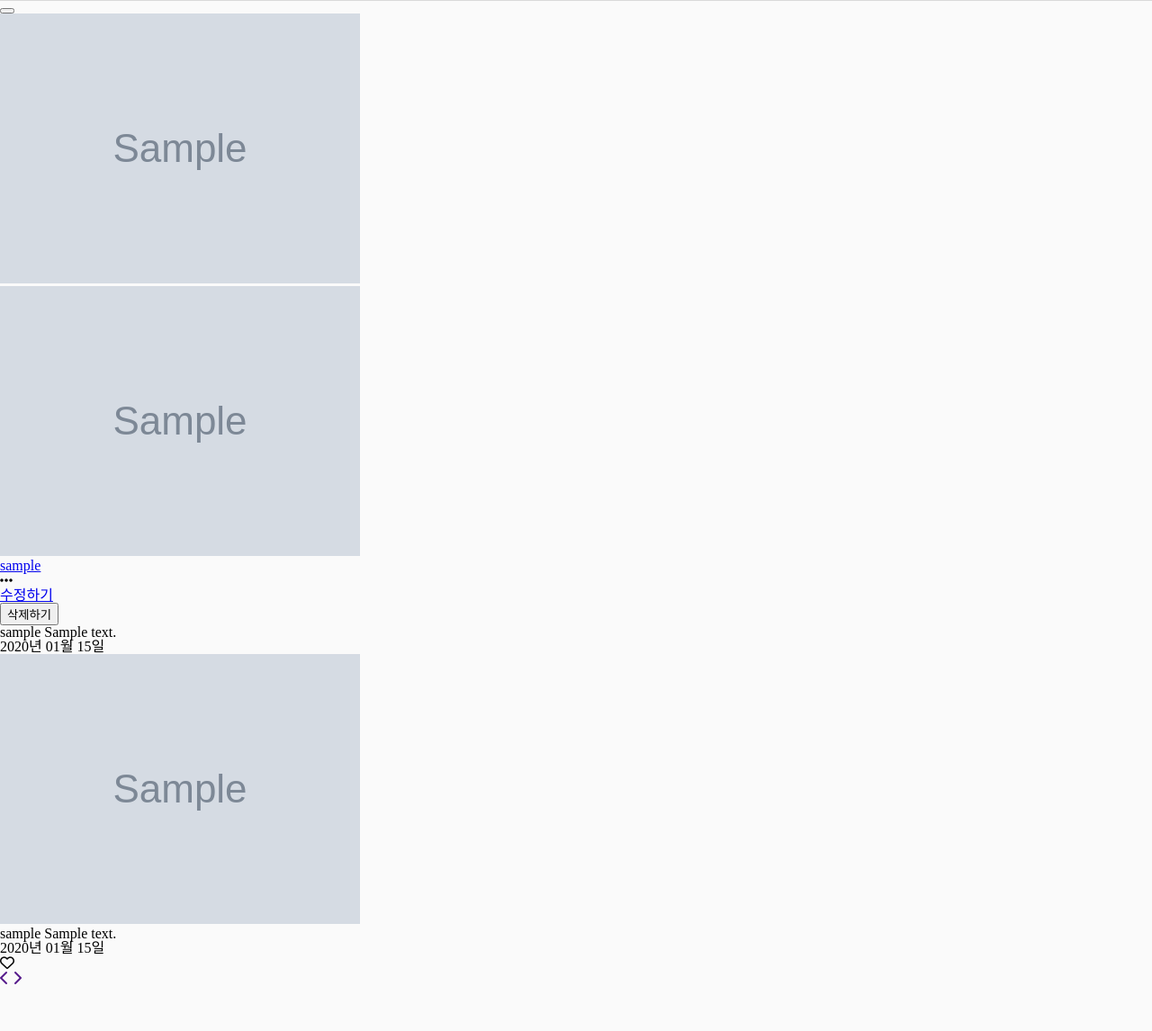
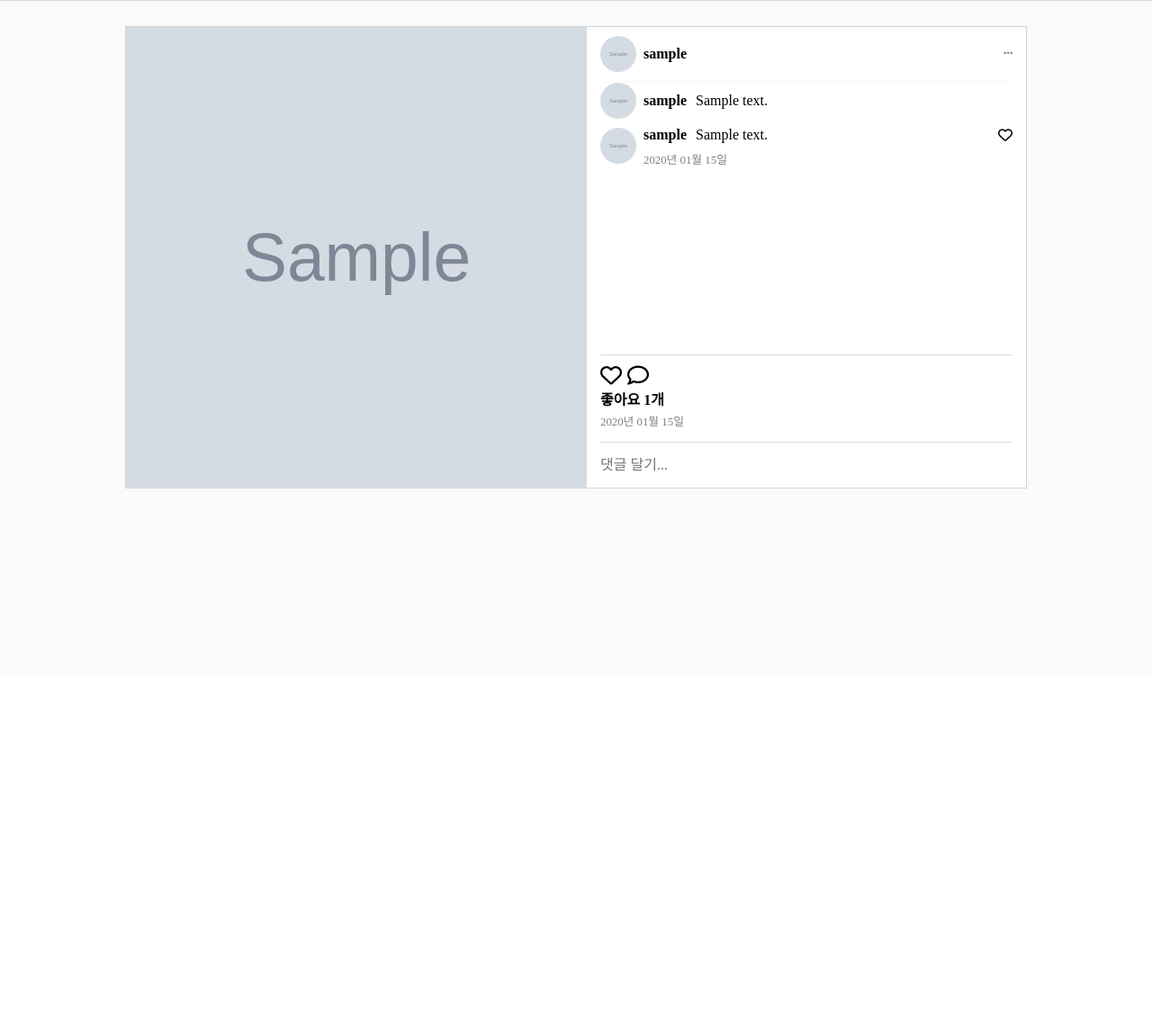
Before and after one commit to HyoJip/Hyostagram, a Django app: page /detail/1/ in a window 1280 px wide. Shown: the part 51-1197 px from the top of the page at 90% size. After the commit the page ends 594 px from the top, so only its background shows below. Run offline with Django 3.2, Linux system fonts and the light colour scheme; tables that the repository leaves empty hold one stand-in row (values such as "Sample post"); grey boxes marked "Sample" are stand-in pictures; some libraries are stand-ins or nearby versions.

Commit message:
detail page complete

```diff
--- a/photo/templates/photo/photo_detail.html
+++ b/photo/templates/photo/photo_detail.html
@@ -1,25 +1,19 @@
 {% extends "base.html" %}
 {% load static %}
+{% block css %}
+<link rel="stylesheet" href="{% static 'css/photo_detail.css' %}">
+{% endblock %}
 
 {% block content %}
 
-<div class="wrap">
-    <div class="button_wrap">
-        <div class="button_box">
-            <button class="btn_exit" value="X" />
-        </div>
-    </div>
 <div class="article_wrap">
-        <img src="{{photo.image.url}}" alt="" class="article_photo">
+    <img src="{{photo.image.url}}" alt="{{photo.content}}" class="article_photo">
     <div class="article_info">
         <section class="user_info">
             <a href="{% url 'accounts:profile' photo.user.profile.slug %}">
                 <img src="{{ photo.user.profile.profile_photo.url }}" alt="user_photo" class="user_img">
+                <span class="user_nickname">{{ photo.user.profile.nickname }}</span>
             </a>
-                <hgroup class="photo_info">
-                    <h3 class="user_nickname"><a href="{% url 'accounts:profile' photo.user.profile.slug %}">{{ photo.user.profile.nickname }}</a></h3>
-                    <h4 class="place"></h4>
-                </hgroup>
             <ul class="info_more">
                 <li><i class="fas fa-ellipsis-h"></i>
                     <ul>
@@ -35,34 +29,120 @@
                 </li>
             </ul>
         </section>
-            <section class="photo_content_wrap">
+        <section class="photo_comments">
             <h4 class="photo_content">
-                    <span class="user_nickname">{{ photo.user.profile.nickname }} </span>  {{ photo.content }}
+                <img src="{{ photo.user.profile.profile_photo.url }}" alt="user_photo" class="user_img"><span class="user_nickname">{{ photo.user.profile.nickname }} </span>  {{ photo.content }}
             </h4>
-                <small class="photo_date">{{ photo.timedelta_string }}</small>
-            </section>
-            <section class="photo_comments">
             {% for comment in photo.comments.all %}
+            <div class="comment_item">
                 <div class="comment_user_photo">
-                    <img src="{{ comment.user.profile.profile_photo.url }}" alt="" onclick="location.href=`{% url 'accounts:profile' comment.user.profile.slug %}`">
+                    <img src="{{ comment.user.profile.profile_photo.url }}" class="user_img" alt="{{comment.user.profile.nickname}}" onclick="location.href=`{% url 'accounts:profile' comment.user.profile.slug %}`">
                 </div>
                 <div class="comment_box">
-                    <h5 class="comment_text"><span class="user_nickname">{{ comment.user.profile.nickname }}  </span>{{ comment.text }}</h5>
+                    <h5 class="comment_text"><span class="user_nickname">{{ comment.user.profile.nickname }}</span>{{ comment.text }}</h5>
                     <small class="comment_date">{{ comment.timedelta_string }}</small>
                 </div>
                 <div class="like_box">
-                    <i class="far fa-heart"></i>
+                    <i class="{% if current_user in comment.like.all %}fas{% else %}far{% endif %} fa-heart" data-id="{{comment.id}}" onclick="commentLikeAjax(event)"></i>
+                </div>
             </div>
             {% endfor %}
         </section>
+        <div class="section_footer">
+            <div class="comment_icons">
+                <div class="column">
+                    <i class="
+                    {% if current_user in photo.like.all %}fas{% else %}far{% endif %} fa-heart"
+                     id="like_btn" data-id="{{photo.id}}" onclick="photoLikeAjax(event)"></i>
+                    <i class="far fa-comment" onclick="focusToCommentForm(event)"></i>
                 </div>
             </div>
-    <div class="page_arrow_wrap">
-        <div class="page_arrows">
-            <a href=""><i class="fas fa-chevron-left"></i></a>
-            <a href=""><i class="fas fa-chevron-right"></i></a>
+            <h4 class="comment_count">좋아요 <span class="total_likes">{{photo.total_likes}}</span>개</h4>
+            <small class="timezone">{{ photo.timedelta_string }}</small>
+            <div class="comment_add">
+                <form class="comment_form" action="{% url 'photo:comment_create' photo.pk %}" method="post">
+                    {% csrf_token %}
+                    {{ form.as_p }}
+                    <input type="hidden" name="next" value="{{ request.path }}">
+                    <input type="submit">
+                </form>
             </div>
         </div>
     </div>
+</div>
+{% endblock %}
 
+{% block js %}
+<script>
+    const parseCookies = ()=> {
+        const cookies = {};
+        if (document.cookie && document.cookie !== '') {
+            document.cookie.split(';').forEach(function (c) {
+                const m = c.trim().match(/(\w+)=(.*)/);
+                if(m !== undefined) {
+                    cookies[m[1]] = decodeURIComponent(m[2]);
+                }
+            });
+        }
+        return cookies;
+    }
+
+    const focusToCommentForm = (event) => {
+        event.target.closest(".section_footer").querySelector(".comment_input").focus();
+    }
+
+    const toggleLikeBtn = (isCreated, event) => {
+            const target_CL = event.target.classList;
+            if (isCreated) {
+                target_CL.remove("far")
+                target_CL.add("fas")
+            } else {
+                target_CL.remove("fas")
+                target_CL.add("far")
+            }
+        }
+
+    const commentLikeAjax = (event) => {
+            const cookies = parseCookies();
+            const pk = event.target.dataset.id;
+                const url = "{% url 'photo:comment_like' %}";
+                const headers =  { "Content-Type": "application/x-www-form-urlencoded",
+                                    "X-CSRFToken": cookies["csrftoken"],
+                                    "X-Requested-With": "XMLHttpRequest"};
+
+            fetch(url, {
+                method: "POST",
+                body:  "pk=" + pk,
+                headers, }).then(res => {
+                if (res.status === 200) {
+                    res.json().then(data => {
+                        toggleLikeBtn(data.is_created, event);
+                    })
+                }
+            });
+        }
+
+    const photoLikeAjax = (event) => {
+        const cookies = parseCookies();
+        const pk = event.target.dataset.id;
+        const url = "{% url 'photo:photo_like' %}";
+        const headers =  { "Content-Type": "application/x-www-form-urlencoded",
+                            "X-CSRFToken": cookies["csrftoken"],
+                            "X-Requested-With": "XMLHttpRequest"};
+
+        fetch(url, {
+            method: "POST",
+            body:  "pk=" + pk,
+            headers, }).then(res => {
+            if (res.status === 200) {
+                res.json().then(data => {
+                    event.target.closest(".section_footer").querySelector(".total_likes").textContent = data.like_count;
+                    toggleLikeBtn(data.is_created, event);
+                })
+            }
+        });
+    }
+
+
+</script>
 {% endblock %}
--- a/photo/templates/photo/photo_list.html
+++ b/photo/templates/photo/photo_list.html
@@ -59,7 +59,7 @@
                         {% endif %}
                         <small class="timezone">{{ photo.timedelta_string }}</small>
                         <div class="comment_add">
-                            <form class="comment_form" action="{% url 'photo:comment_create' photo.pk %}" method="post">
+                            <form class="comment_form" action="{% url 'photo:comment_create_ajax' photo.pk %}" method="post">
                                 {% csrf_token %}
                                 {{ form.as_p }}
                                 <input type="hidden" name="next" value="{{ request.path }}">
@@ -262,7 +262,6 @@
         const init = () => {
             commentAjax();
             pageAjax();
-            photoLikeAjax();
         }
 
         init();
--- a/photo/urls.py
+++ b/photo/urls.py
@@ -14,10 +14,10 @@ urlpatterns = [
 
 
     # Comment
-    #     path("comment/create/<int:photo_pk>/",
-    #          views.CommentCreate.as_view(), name="comment_create"),
-    path("comment/create/<int:pk>/",
-         views.CommentCreateAjaxView.as_view(), name="comment_create"),
+    path("comment/create/<int:photo_pk>/",
+         views.CommentCreate.as_view(), name="comment_create"),
+    path("comment/create/ajax/<int:pk>/",
+         views.CommentCreateAjaxView.as_view(), name="comment_create_ajax"),
     path("comment/update/<int:pk>/",
          views.CommentUpdate.as_view(), name="comment_update"),
     path("comment/delete/<int:pk>/",
--- a/photo/views.py
+++ b/photo/views.py
@@ -35,8 +35,14 @@ class PhotoList(LoginRequiredMixin, FormMixin, ListView):
         return context
 
 
-class PhotoDetail(DetailView):
+class PhotoDetail(DetailView, FormMixin):
     model = Photo
+    form_class = CommentForm
+
+    def get_context_data(self, **kwargs):
+        context = super().get_context_data(**kwargs)
+        context['current_user'] = self.request.user
+        return context
 
 
 class PhotoCreate(LoginRequiredMixin, CreateView):
@@ -64,32 +70,24 @@ class PhotoUpdate(ValidAuthorRequiredMixin, UpdateView):
     model = Photo
     form_class = PhotoForm
 
-    def form_valid(self):
-        instance = form.save()
-        Photo.objects.filter(photo=instance).delete()
-        if self.request.FILES:
-            photo = self.request.FILES.get("image")
-            Photo(photo=instance, image=photo)
-            photo.save()
-        return super().form_valid(form)
-
 
 class PhotoDelete(ValidAuthorRequiredMixin, DeleteView):
     model = Photo
     success_url = reverse_lazy('photo:list')
 
-# class CommentCreate(LoginRequiredMixin, CreateView):
-#     form_class = CommentForm
 
-#     def form_valid(self, form):
-#         comment = form.save(commit=False)
+class CommentCreate(LoginRequiredMixin, CreateView):
+    form_class = CommentForm
 
-#         comment.user = self.request.user
+    def form_valid(self, form):
+        comment = form.save(commit=False)
 
-#         comment.photo = get_object_or_404(
-#             Photo, pk=self.kwargs.get('photo_pk'))
-#         comment.save()
-#         return HttpResponseRedirect(self.request.POST.get('next', '/'))
+        comment.user = self.request.user
+
+        comment.photo = get_object_or_404(
+            Photo, pk=self.kwargs.get('photo_pk'))
+        comment.save()
+        return HttpResponseRedirect(self.request.POST.get('next', '/'))
 
 
 class CommentCreateAjaxView(LoginRequiredMixin, CreateView):
--- a/static/css/base.css
+++ b/static/css/base.css
@@ -16,6 +16,7 @@ body {
 	top: 0;
 	right: 0;
 	left: 0;
+	z-index: 1;
 }
 
 .nav_wrap {
--- /dev/null
+++ b/static/css/photo_detail.css
@@ -0,0 +1,166 @@
+.article_wrap {
+	min-width: 600px;
+	max-width: 1000px;
+	display: grid;
+	grid-template-columns: 40vw 1fr;
+	grid-template-rows: 40vw;
+	border: 1px solid var(--border_color);
+	margin: 30px auto;
+}
+
+.article_wrap .article_photo {
+	width: 100%;
+	height: 100%;
+	object-fit: cover;
+	object-position: center;
+}
+
+.article_wrap .article_info {
+	background-color: white;
+	padding: 0 15px;
+	position: relative;
+	word-break: break-all;
+}
+
+.user_info {
+	display: flex;
+	justify-content: space-around;
+	align-items: center;
+	height: 60px;
+	border-bottom: 2px solid var(--gray);
+}
+
+.user_info a {
+	color: inherit;
+	text-decoration: none;
+	margin-right: auto;
+	display: flex;
+	align-items: center;
+}
+
+.user_img {
+	width: 40px;
+	height: 40px;
+	border-radius: 50%;
+	margin-right: 8px;
+	cursor: pointer;
+}
+
+.user_info .info_more {
+	position: relative;
+	font-size: 0.7em;
+	text-align: center;
+	color: rgba(0, 0, 0, 0.5);
+}
+
+.info_more .fa-ellipsis-h {
+	cursor: pointer;
+}
+
+.info_more > li > ul {
+	position: absolute;
+	left: -30px;
+	width: max-content;
+	opacity: 0;
+	visibility: hidden;
+	border: 1px solid var(--border_color);
+	transition: all 0.15s ease-in;
+}
+
+.info_more > li:hover > ul {
+	opacity: 1;
+	visibility: visible;
+}
+
+.info_more > li > ul > li {
+	padding: 10px;
+	background-color: white;
+}
+
+.info_more a,
+.delete-instagram {
+	all: unset;
+}
+
+.info_more > li > ul > li:hover {
+	color: black;
+	font-weight: bold;
+	cursor: pointer;
+}
+
+.photo_content {
+	display: flex;
+	align-items: center;
+	width: calc(100% - 20px);
+}
+
+.photo_comments {
+	overflow: scroll;
+	height: calc(100% - 210px);
+	-ms-overflow-style: none;
+}
+
+.photo_comments::-webkit-scrollbar {
+	display: none;
+}
+
+.comment_item {
+	display: flex;
+	margin: 10px 0;
+}
+
+.comment_item .like_box {
+	margin-left: auto;
+	padding-left: 10px;
+}
+
+.comment_box {
+	display: flex;
+	flex-direction: column;
+	justify-content: space-between;
+}
+
+.timezone,
+.comment_date {
+	font-size: 0.8em;
+	color: rgba(0, 0, 0, 0.5);
+	margin-top: 5px;
+}
+
+.user_nickname {
+	font-weight: 600;
+	margin-right: 10px;
+	white-space: nowrap;
+}
+
+.comment_icons {
+	padding-top: 10px;
+	border-top: 1px solid var(--border_color);
+	font-size: 1.5em;
+}
+
+.comment_count {
+	font-weight: bold;
+	margin: 7px 0;
+}
+
+.comment_add p {
+	border-top: 1px solid var(--border_color);
+	padding: 15px 0;
+	margin-top: 15px;
+}
+
+.comment_input {
+	all: unset;
+	color: #262626;
+	height: 20px;
+	width: 100%;
+}
+
+.comment_form input[type="submit"] {
+	display: none;
+}
+
+.fa-heart.fas {
+	color: red;
+}
--- a/static/css/photo_list.css
+++ b/static/css/photo_list.css
@@ -199,3 +199,8 @@
 .comment_box i {
 	cursor: pointer;
 }
+
+.photo_content .user_nickname,
+.comment_text .user_nickname {
+	font-weight: bold;
+}
```
Lines whose indentation alone changed are shown as unchanged.
